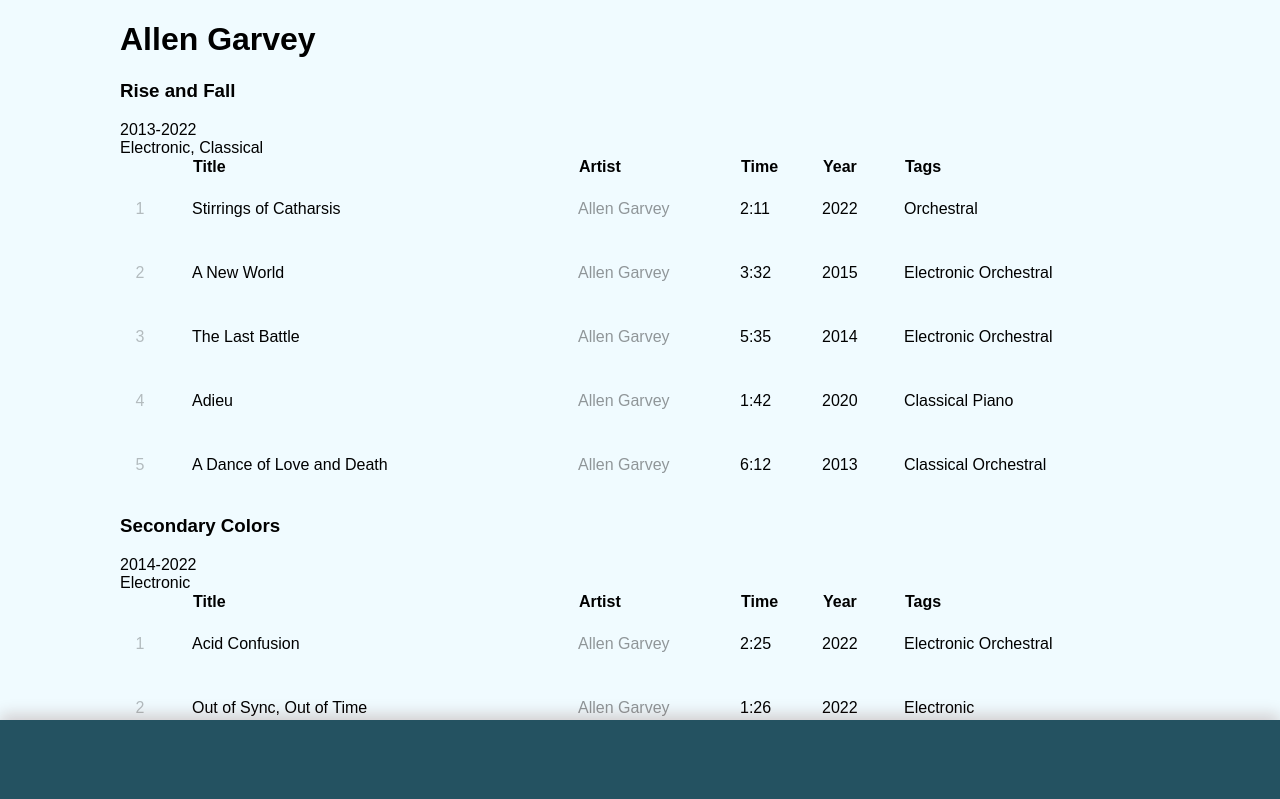
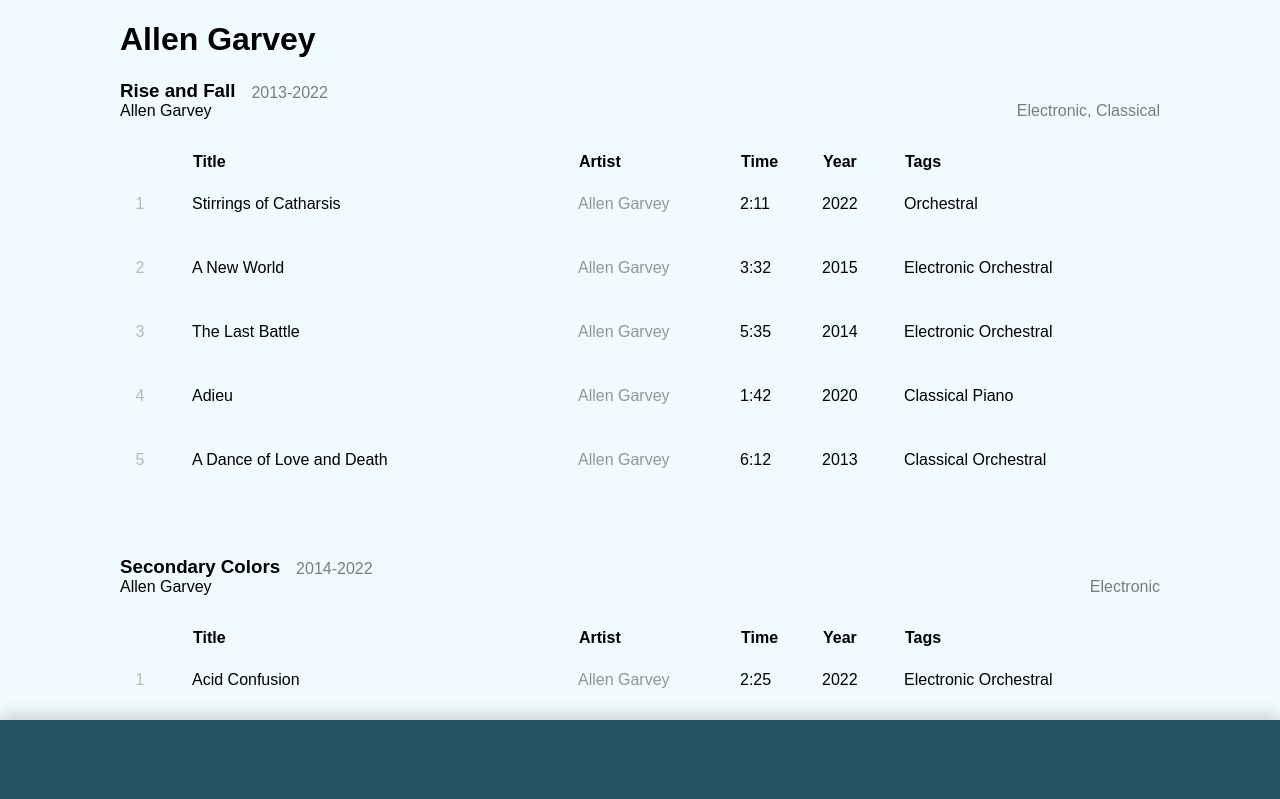
Before and after one commit to allen-garvey/music-hall, a Vue app: page / in a window 1280 px wide. Shown: the top 799 px of the page. Built offline with nearby package versions, Linux system fonts and the light colour scheme; the HTML template or start-up script is replaced by a standard one.

Commit message:
Add separate component for album headings

```diff
--- /dev/null
+++ b/src/components/album-header.vue
@@ -0,0 +1,62 @@
+<template>
+    <div :class="$style.container">
+        <div :class="$style.titleContainer">
+            <h3 :class="$style.title">{{ album.meta.title }}</h3>
+            <div :class="$style.year">{{ yearDescriptionForAlbum(album) }}</div>
+        </div>
+        <div :class="$style.secondaryContainer">
+            <div :class="$style.artist">{{ album.meta.artist }}</div>
+            <div :class="$style.tags">{{ album.meta.tags.join(', ') }}</div>
+        </div>
+    </div>
+</template>
+
+<style lang="scss" module>
+    .container {
+        margin-bottom: 2rem;
+    }
+    .titleContainer {
+        display: flex;
+        align-items: flex-end;
+    }
+    .title {
+        margin: 0;
+    }
+    .year {
+        opacity: 0.5;
+        margin-left: 1rem;
+    }
+    .secondaryContainer {
+        display: flex;
+        justify-content: space-between;
+        flex-wrap: wrap;
+    }
+    .artist {
+
+    }
+    .tags {
+        opacity: 0.5;
+    }
+</style>
+
+<script lang="ts">
+import { defineComponent, PropType } from 'vue';
+import { Album } from '../models/tracks';
+import { yearDescriptionForAlbum } from '../models/album-helpers';
+
+export default defineComponent({
+    props: {
+        album: {
+            required: true,
+            type: Object as PropType<Album>,
+        },
+    },
+    components: {
+    },
+    computed: {
+    },
+    methods: {
+        yearDescriptionForAlbum,
+    }
+});
+</script>
--- a/src/components/track-list.vue
+++ b/src/components/track-list.vue
@@ -3,12 +3,9 @@
     <div
         v-for="album in albums"
         :key="album.meta.title"
+        :class="$style.overallTrackContainer"
     >
-        <div>
-            <h3>{{ album.meta.title }}</h3>
-            <div>{{ yearDescriptionForAlbum(album) }}</div>
-            <div>{{ album.meta.tags.join(', ') }}</div>
-        </div>
+        <AlbumHeader :album="album" />
         <table :class="$style.table">
             <thead>
                 <tr>
@@ -59,6 +56,11 @@
 </template>
 
 <style lang="scss" module>
+    .overallTrackContainer {
+        & + & {
+            margin-top: 4rem;
+        }
+    }
     .table {
         border-collapse: collapse;
         th {
@@ -135,6 +137,7 @@
 
 <script lang="ts">
 import { defineComponent, PropType } from 'vue';
+import AlbumHeader from './album-header.vue';
 import { Album } from '../models/tracks';
 import { TrackId, doesTrackMatchId, idForTrack, PlayState } from '../models/types';
 import { yearDescriptionForAlbum } from '../models/album-helpers';
@@ -159,6 +162,7 @@ export default defineComponent({
         },
     },
     components: {
+        AlbumHeader,
     },
     data(){
         return {
```
